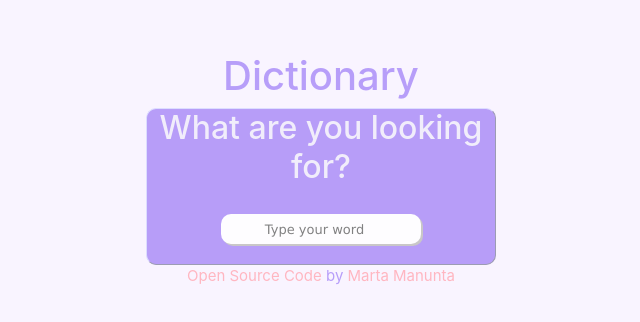
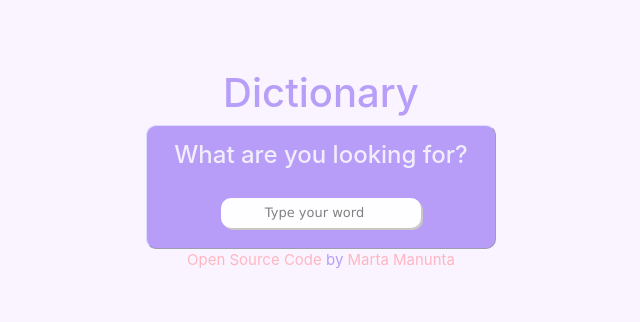
Before and after one commit to martuman95/dictionary-proj, a React (Create React App) app: page / in a window 1280 px wide. Shown: the part 230-552 px from the top of the page, without its empty margins (319-959 px from the left). Built offline with nearby package versions, Linux system fonts and the light colour scheme; no server answers.

Commit message:
fixed margin

```diff
--- a/src/Dictionary.css
+++ b/src/Dictionary.css
@@ -12,7 +12,9 @@ input {
   font-family: Verdana, Geneva, Tahoma, sans-serif;
 }
 .title {
+  padding-top: 15px;
   color: #f1edfb;
+  font-size: 24px;
 }
 form {
   margin: 0 auto;
```
